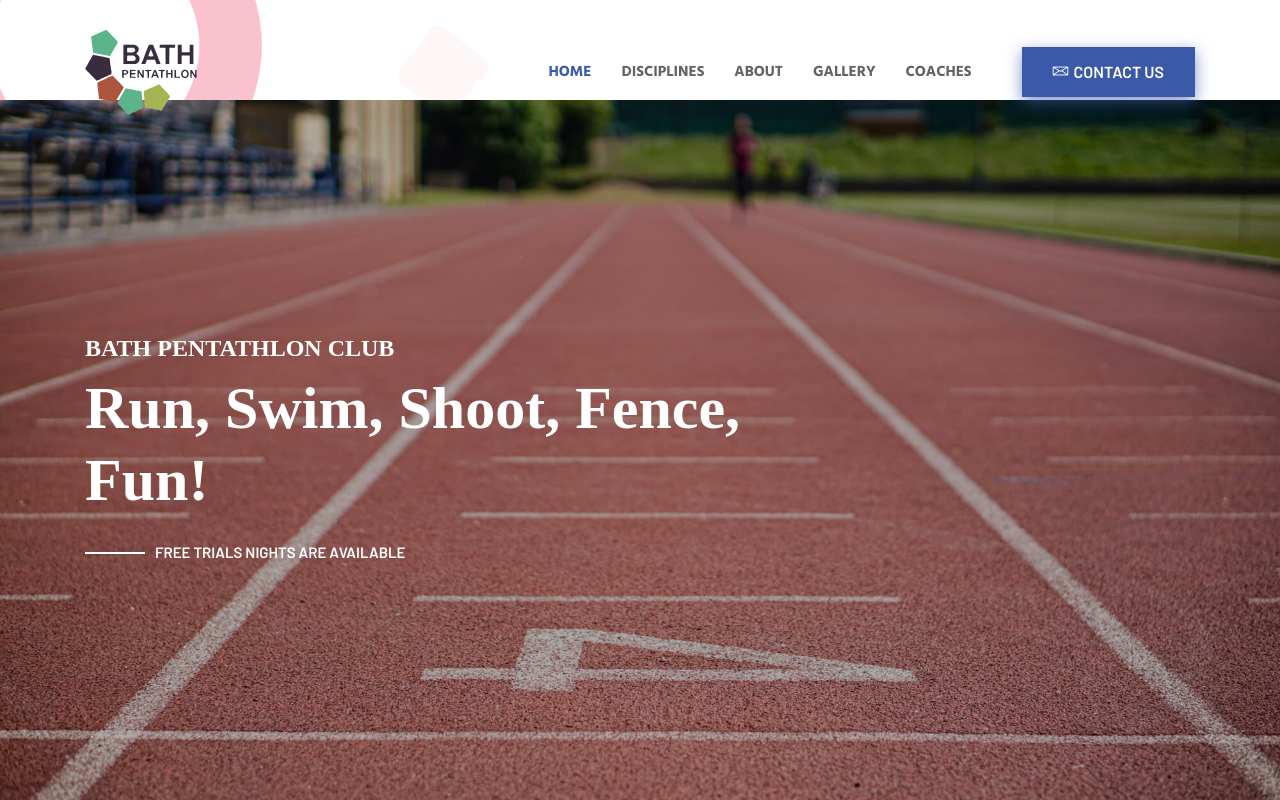
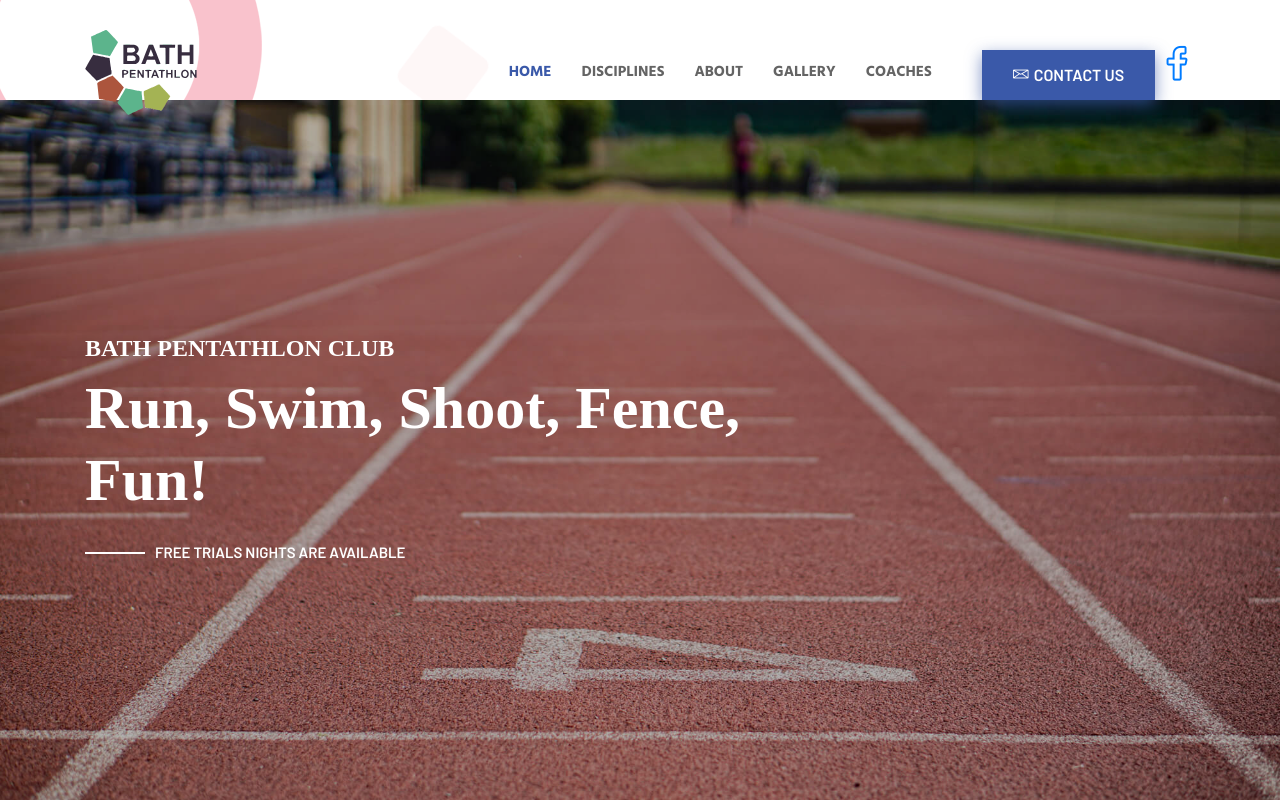
Before and after one commit to tinyorchard/bathpentathalonclub, a plain HTML site: page index.html in a window 1280 px wide. Shown: the top 800 px of the page. Drawn offline with Linux system fonts and the light colour scheme; files whose address does not match are found by name; a web font is replaced by a local one.

Commit message:
facebook link

```diff
--- a/index.html
+++ b/index.html
@@ -123,6 +123,7 @@
                             </div>
                             <div class="navbar-btn ml-20 d-none d-sm-block">
                                 <a class="main-btn" href="mailto:contact@bathpentathlon.club"><i class="lni-envelope"></i>Contact us</a>
+                                <a href="https://www.facebook.com/groups/965820013531857" target="_blank"><i class="lni-facebook size-md"></i></a>
                             </div>
                         </nav> <!-- navbar -->
                     </div>
```
